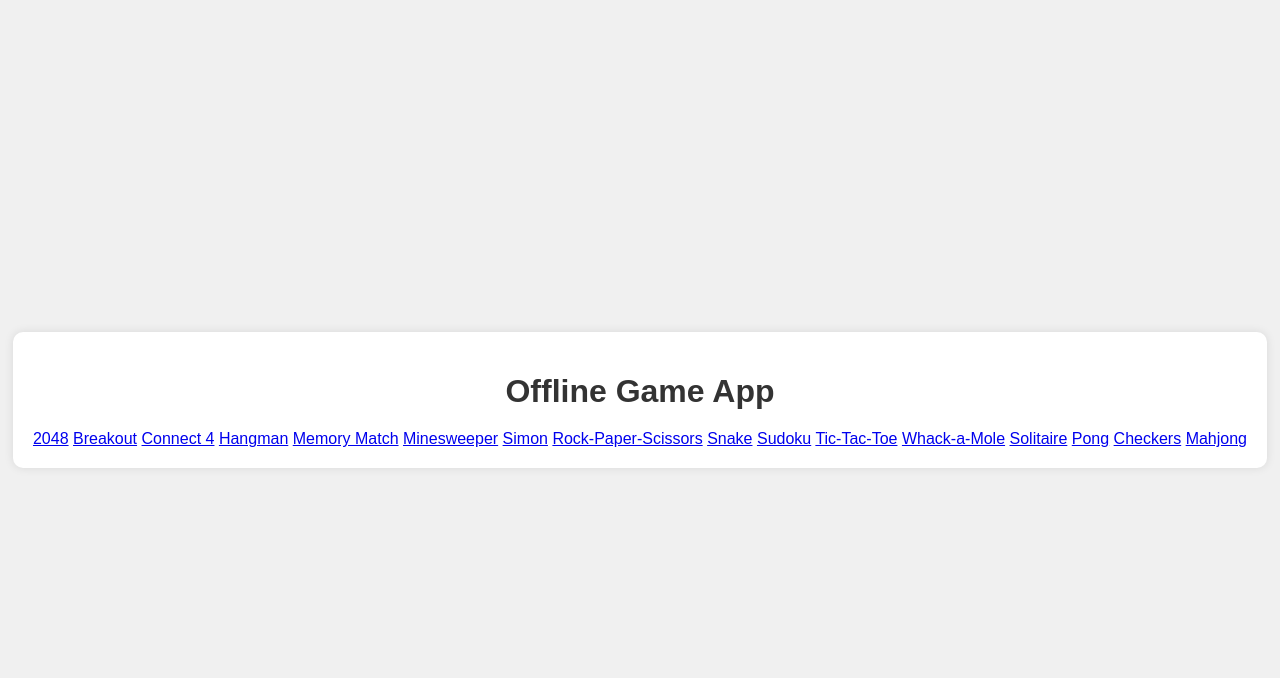
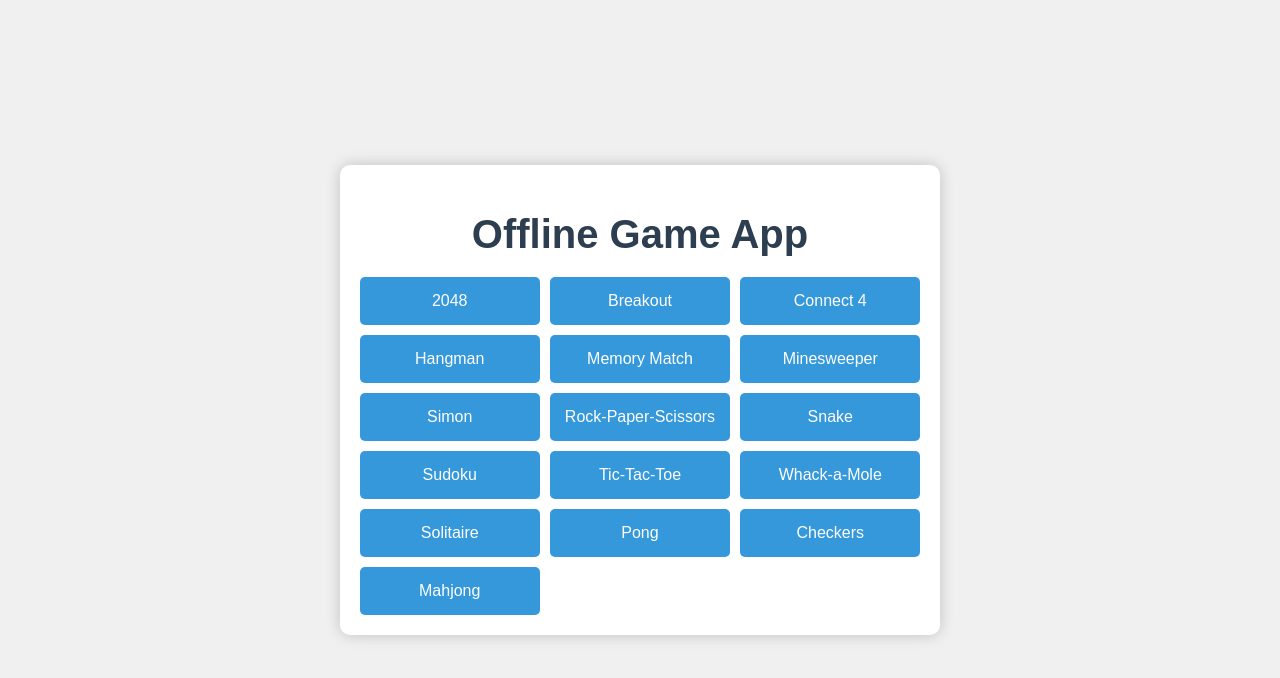
Before and after one commit to esair2515/Offline_Games, a plain HTML site: page index.html in a window 1280 px wide. Drawn offline with Linux system fonts and the light colour scheme.

Commit message:
Update style.css

```diff
--- a/style.css
+++ b/style.css
@@ -1,47 +1,45 @@
 body {
+    font-family: Arial, sans-serif;
+    background-color: #f0f0f0;
+    color: #333;
+    margin: 0;
+    padding: 0;
     display: flex;
     justify-content: center;
     align-items: center;
     height: 100vh;
-    margin: 0;
-    font-family: Arial, sans-serif;
-    background-color: #f0f0f0;
-    color: #333;
 }
 
 .container {
     text-align: center;
-    background-color: #fff;
+    background-color: white;
     padding: 20px;
     border-radius: 10px;
-    box-shadow: 0 0 10px rgba(0, 0, 0, 0.1);
+    box-shadow: 0 0 15px rgba(0, 0, 0, 0.2);
 }
 
 h1 {
     margin-bottom: 20px;
+    font-size: 2.5rem;
+    color: #2c3e50;
 }
 
-p {
-    font-size: 1.2em;
-    margin-bottom: 20px;
-}
-
-.games-list {
+.game-list {
     display: grid;
-    grid-template-columns: repeat(auto-fit, minmax(150px, 1fr));
+    grid-template-columns: repeat(3, 1fr);
     gap: 10px;
 }
 
-.games-list a {
+.game-list a {
     display: block;
-    padding: 10px;
-    background-color: #007BFF;
-    color: #fff;
+    padding: 15px;
+    background-color: #3498db;
+    color: white;
     text-decoration: none;
     border-radius: 5px;
-    transition: background-color 0.3s ease;
+    transition: background-color 0.3s;
 }
 
-.games-list a:hover {
-    background-color: #0056b3;
+.game-list a:hover {
+    background-color: #2980b9;
 }
```
